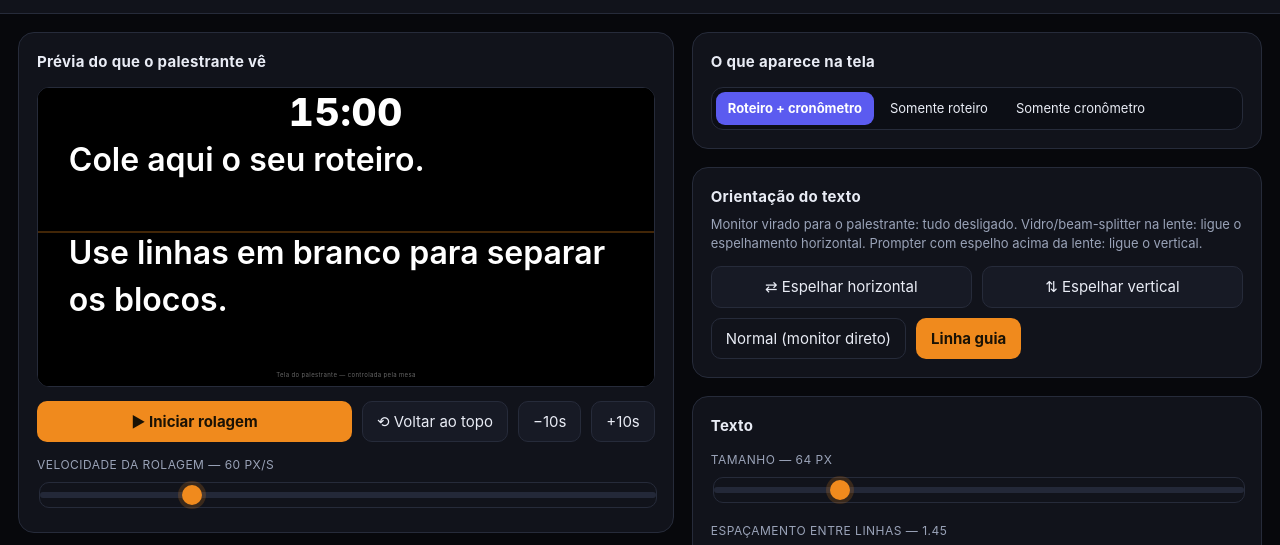
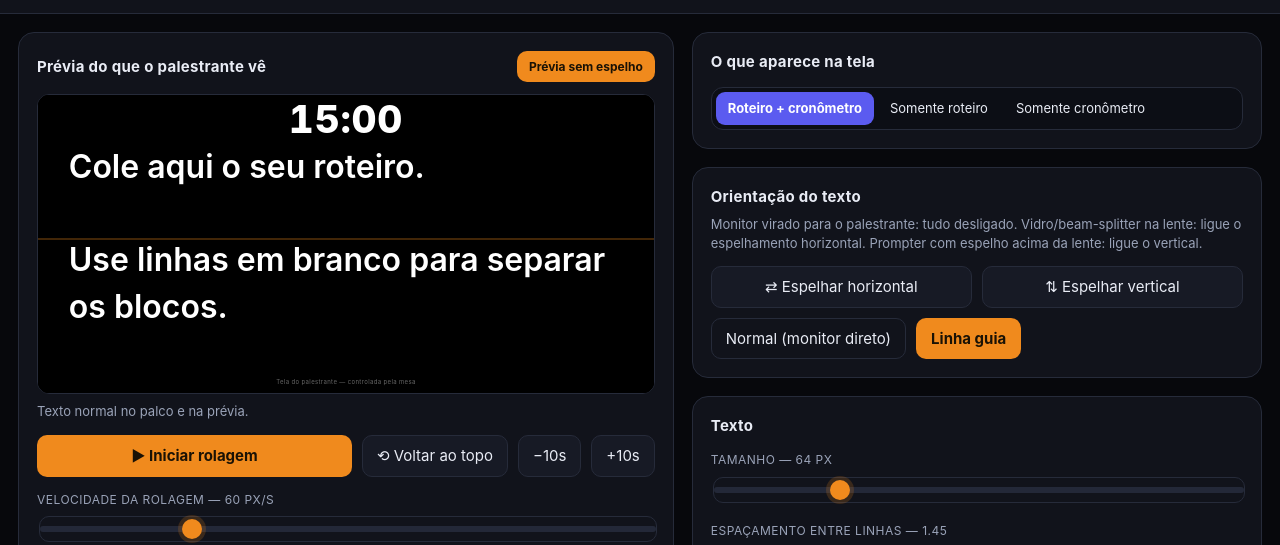
Before and after one commit to rafaeltrilo/teleprompter, a plain HTML site: page index.html in a window 1280 px wide. Shown: the part 64-609 px from the top of the page. Drawn offline with Linux system fonts and the light colour scheme.

Commit message:
Prévia da mesa com opção de desespelhar o texto
Co-Authored-By: Claude Opus 5 <noreply@anthropic.com>
Claude-Session: https://claude.ai/code/session_01RmEkLHAvwUrzXVgqu9tusL

```diff
--- a/index.html
+++ b/index.html
@@ -19,8 +19,13 @@
   <!-- COLUNA ESQUERDA -->
   <section class="col">
     <div class="card">
-      <h2>Prévia do que o palestrante vê</h2>
-      <div class="preview"><iframe id="pv" src="prompter.html"></iframe></div>
+      <div class="row" style="margin-bottom:12px">
+        <h2 style="margin:0">Prévia do que o palestrante vê</h2>
+        <div class="spacer"></div>
+        <button id="pvMirror" class="on" style="padding:6px 11px;font-size:12px">Prévia sem espelho</button>
+      </div>
+      <div class="preview" id="pvBox"><iframe id="pv" src="prompter.html"></iframe></div>
+      <p class="muted" id="pvNote" style="margin:8px 0 0"></p>
       <div class="row" style="margin-top:14px">
         <button class="accent" id="play" style="flex:1">▶ Iniciar rolagem</button>
         <button id="restart">⟲ Voltar ao topo</button>
@@ -235,6 +240,22 @@ qs('#applyRoom').onclick = () => {
   location.search = '?sala=' + encodeURIComponent(v);
 };
 
+/* ---------- prévia: corrige o espelhamento só aqui na mesa ---------- */
+let pvUnmirror = true;
+qs('#pvMirror').onclick = () => { pvUnmirror = !pvUnmirror; render(S()); };
+function renderPreview(s) {
+  const b = qs('#pvMirror');
+  b.classList.toggle('on', pvUnmirror);
+  b.textContent = pvUnmirror ? 'Prévia sem espelho' : 'Prévia igual ao palco';
+  const sx = (pvUnmirror && s.mirrorH) ? -1 : 1;
+  const sy = (pvUnmirror && s.mirrorV) ? -1 : 1;
+  qs('#pvBox').style.transform = `scale(${sx},${sy})`;
+  const espelhado = s.mirrorH || s.mirrorV;
+  qs('#pvNote').textContent = !espelhado ? 'Texto normal no palco e na prévia.'
+    : pvUnmirror ? 'O palco está espelhado; a prévia foi desespelhada para você ler.'
+                 : 'Prévia exatamente como sai no palco (espelhada).';
+}
+
 /* ---------- render da mesa ---------- */
 let typing = null;
 function render(s) {
@@ -262,6 +283,8 @@ function render(s) {
   qsa('#alignSeg button').forEach(b => b.classList.toggle('on', b.dataset.align === s.align));
   qsa('#modeSeg button').forEach(b => b.classList.toggle('on', b.dataset.mode === s.mode));
 
+  renderPreview(s);
+
   const words = (s.script.trim().match(/\S+/g) || []).length;
   qs('#stats').textContent = `${words} palavras • ~${Math.ceil(words / 130)} min de fala`;
 }
--- a/styles.css
+++ b/styles.css
@@ -78,3 +78,4 @@ input[type=range]::-moz-range-thumb{width:20px;height:20px;border:0;border-radiu
   .preview{height:200px}
   button{padding:11px 14px}
 }
+.preview{transition:transform .2s}
```
Also changed, not shown: README.md.
